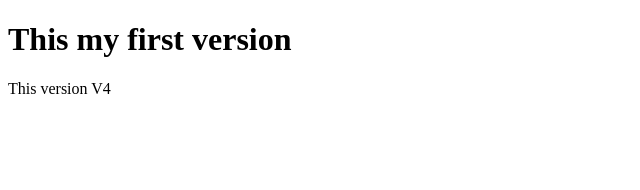
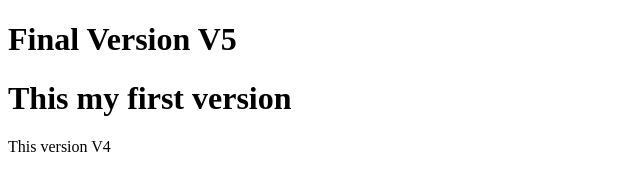
Before and after one commit to abhijeeth12/TPDS-PRACTICE, a plain HTML site: page index.html in a window 1280 px wide. Shown: the whole page, without its empty margins (0-640 px from the left). Drawn offline with Linux system fonts and the light colour scheme.

Commit message:
Version V5

```diff
--- a/index.html
+++ b/index.html
@@ -6,6 +6,7 @@
     <title>Document</title>
 </head>
 <body>
+    <h1>Final Version V5</h1>
     <h1>This my first version</h1>
     <p>This version V4</p>
 </body>
```
